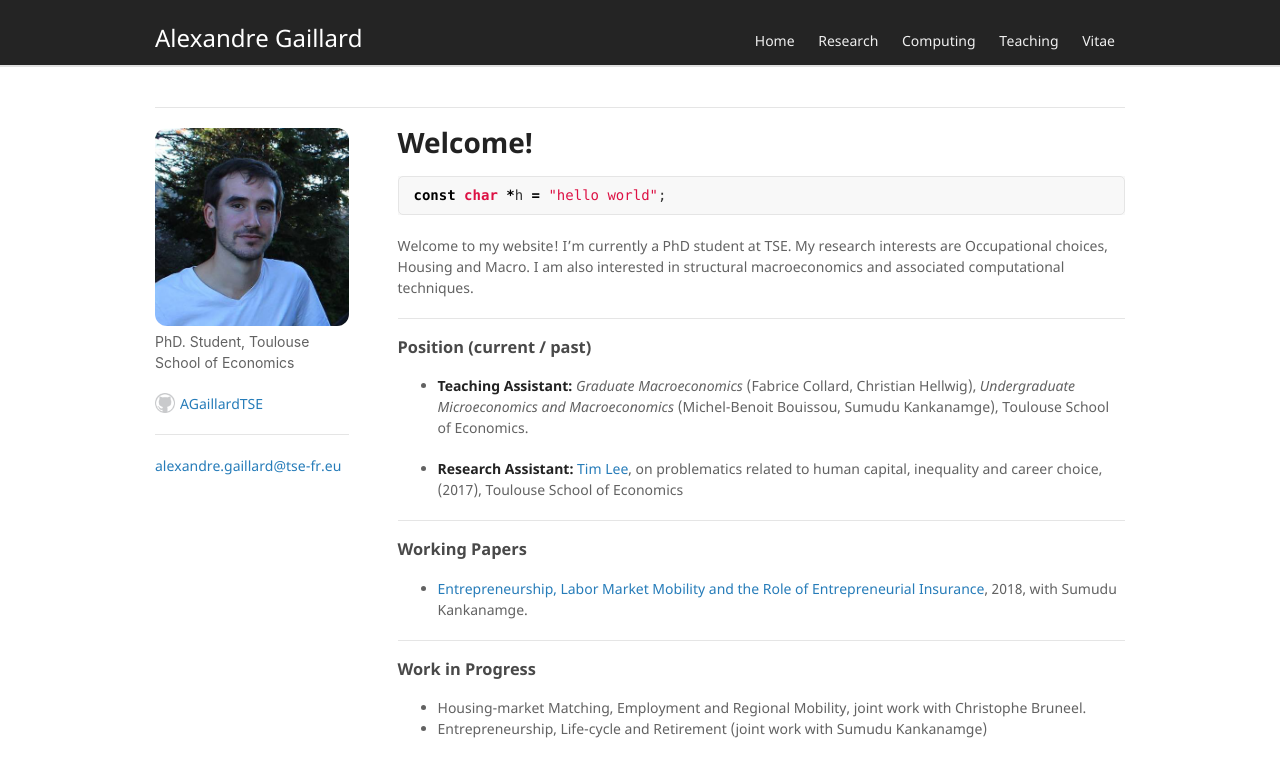
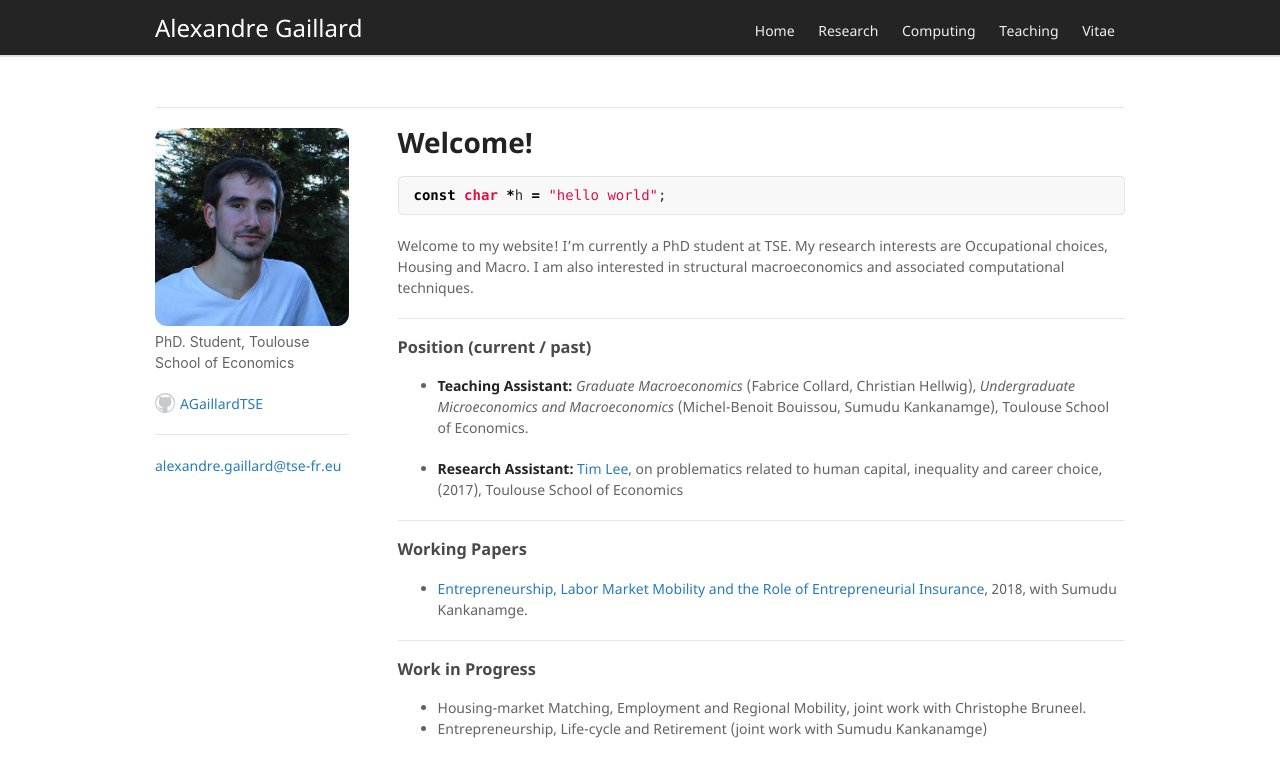
Before and after one commit to AGaillardTSE/AGaillardTSE.github.io, a Jekyll site: the page built from index.md, in a window 1280 px wide. Shown: the top 777 px of the page. Built offline with Jekyll 4.4.1, drawn with Linux system fonts in a browser that asks for light colours; our own code applies the rules of GitHub Pages for plain Markdown files.

Commit message:
Update jekyll-theme-minimal.scss

```diff
--- a/_sass/jekyll-theme-minimal.scss
+++ b/_sass/jekyll-theme-minimal.scss
@@ -63,8 +63,8 @@ a:hover small {
 
 .menunavbar {
   border-bottom:2px solid #e0e0e0;
-  padding-top:20px;
-  margin-bottom:40px;
+  padding-top:10px;
+  margin-bottom:50px;
   height:45px;
   background-color:#242424;
   color:#fff;
```
